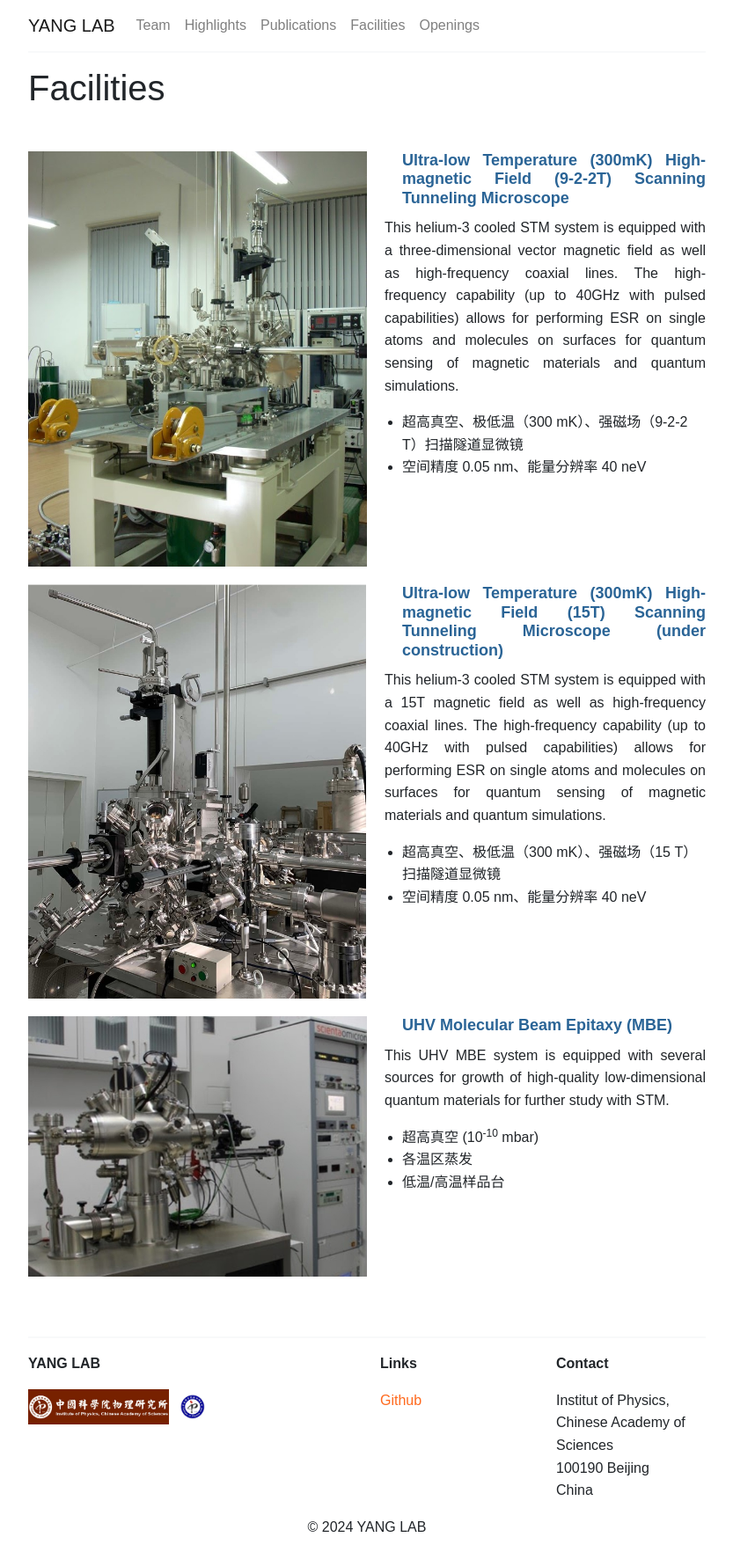
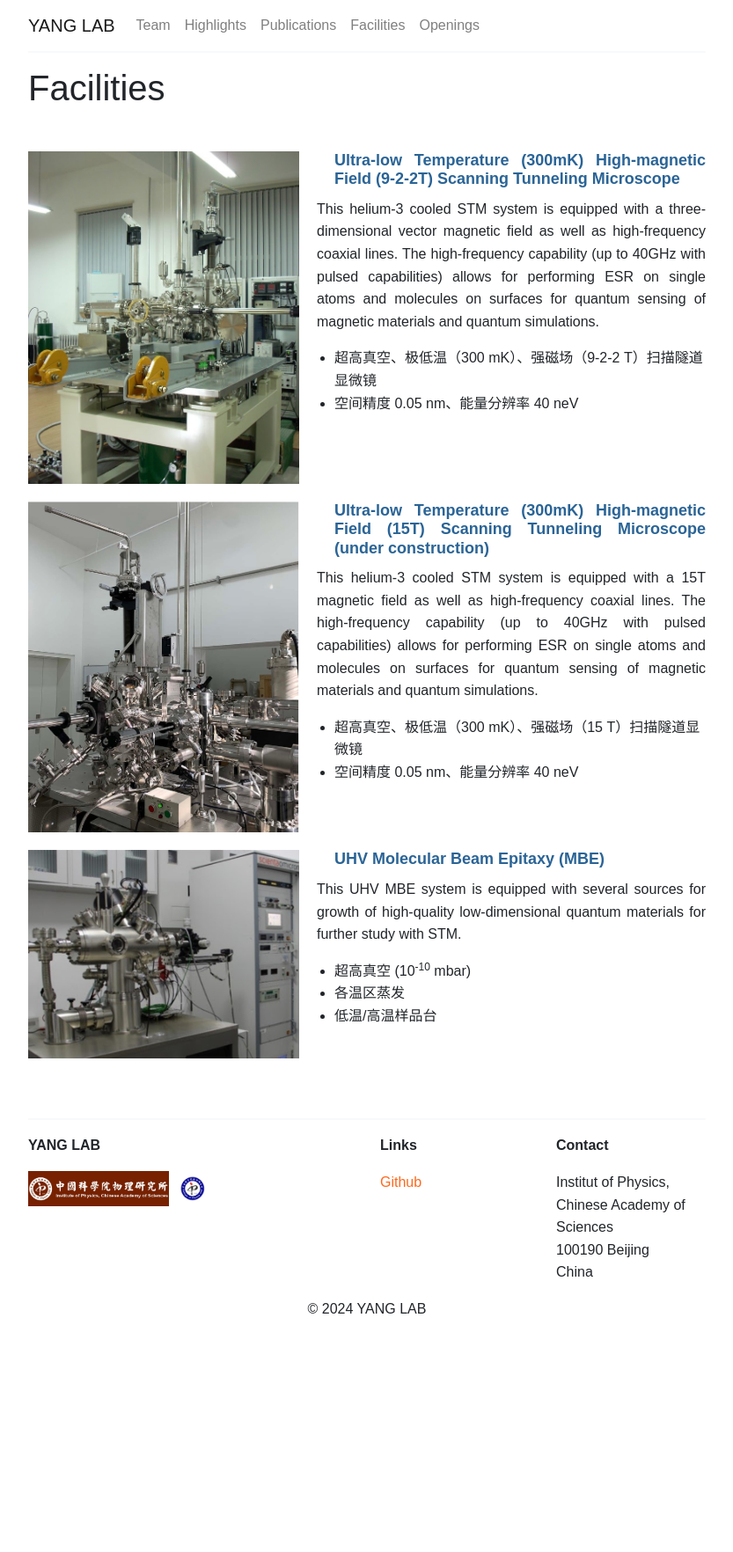
Before and after one commit to ZoomWuun/Q03i, a Jekyll site: the page built from _pages/facilities.html, in a window 1280 px wide. Shown: the whole page at 88% size, without its empty margins (223-1056 px from the left). Built offline with Jekyll 4.4.1, drawn with Linux system fonts in a browser that asks for light colours; after the commit the page ends 1516 px from its top, so only the background shows below that.

Commit message:
Add files via upload

```diff
--- a/_pages/facilities.html
+++ b/_pages/facilities.html
@@ -25,12 +25,12 @@ permalink: /facilities/
         max-width: 100%;
         height: auto;
         width: 40%;
-        flex: 0 0 50%; /* 图片一栏占50% */
+        flex: 0 0 40%; /* 图片一栏占40% */
         margin: 0 0 20px 0;
     }
 
     .facility-text h3{
-        flex: 0 0 50%; /* 文字一栏占50% */
+        flex: 0 0 60%; /* 文字一栏占60% */
         padding-left: 20px;
         margin: 0 0 10px 0;
         color: #2a6496;
@@ -40,7 +40,7 @@ permalink: /facilities/
     }
 
     .facility-text{
-        flex: 0 0 50%; /* 文字一栏占50% */
+        flex: 0 0 60%; /* 文字一栏占60% */
         padding-left: 20px;
         margin: 0 0 10px 0;
     }
@@ -74,7 +74,6 @@ permalink: /facilities/
         font-size: 18px; /* 小屏幕字体大小 */
         text-align: justify; /* 文字两边对齐 */
         font-weight: bold;
-        margin: 10px;
         }
 
         .facility-text {
@@ -82,9 +81,6 @@ permalink: /facilities/
         padding-left: 0;
         }
 
-        .facility-text ul{
-        padding-left: 0;
-        }
     }
 </style>
 <!-- Facilities -->
```
